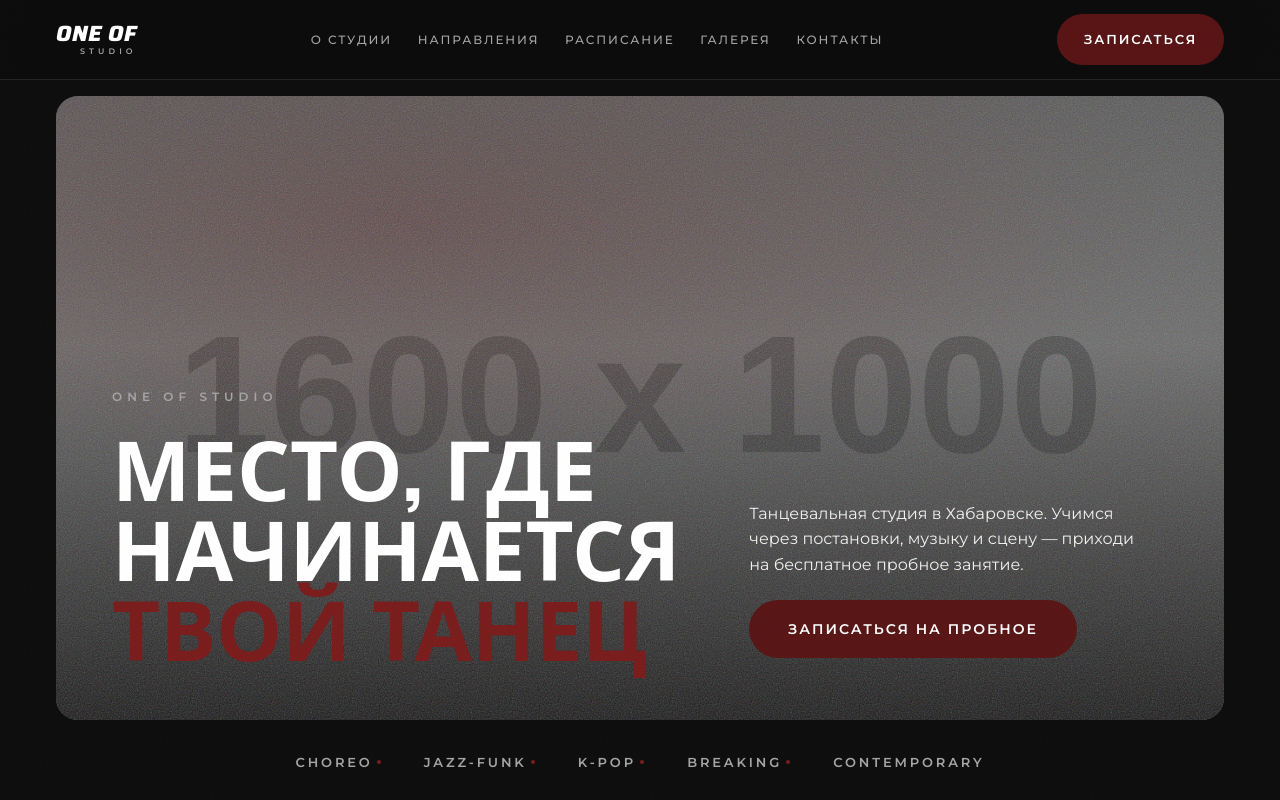
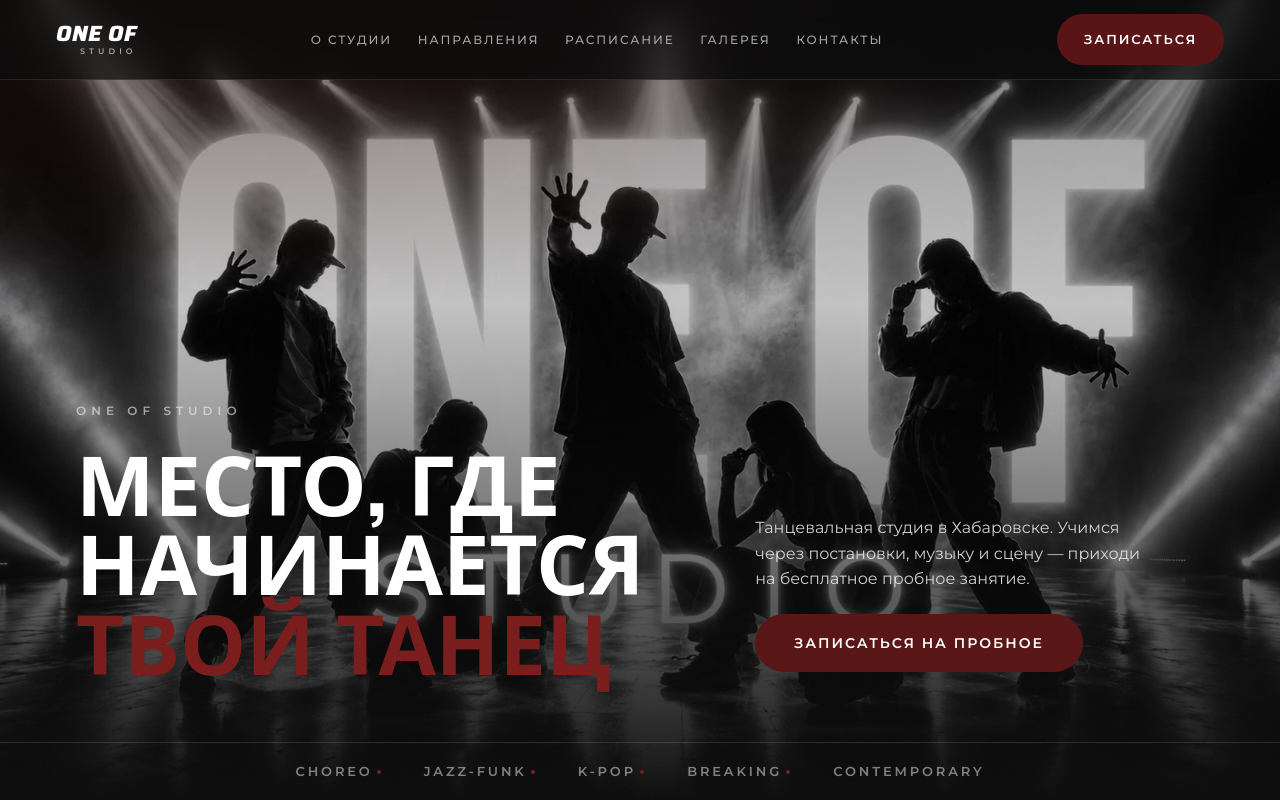
Before and after one commit to vladaizmailova070702-create/ONE-OF-CREW-site, a plain HTML site: page index.html in a window 1280 px wide. Shown: the top 800 px of the page. Drawn offline with nearby package versions, Linux system fonts and the light colour scheme; placeholder pictures from the web are drawn by us.

Commit message:
Hero: full-bleed redesign — real photo, no card, no grain, dark fade
- Replace placeholder with real Hero.png (1944KB → 99KB WebP)
- Remove rounded card wrapper and grain overlay
- Hero now covers 100svh edge-to-edge with natural colours (brightness 0.78, no grayscale)
- Overlay gradient fades to #0d0d0d at bottom — seamless blend into dark stats section
- Top dark band keeps fixed nav readable over the photo
- Style strip (Choreo · Jazz-Funk · …) moved inside hero above the dark fade
- Preload link updated to hero.webp

Co-Authored-By: Claude Sonnet 4.6 <noreply@anthropic.com>

```diff
--- a/index.html
+++ b/index.html
@@ -19,9 +19,7 @@
   <link rel="preconnect" href="https://fonts.gstatic.com" crossorigin />
   <link href="https://fonts.googleapis.com/css2?family=Montserrat:wght@400;500;600;700&family=Oswald:wght@500;600;700&family=Saira:ital,wdth,wght@0,125,700;0,125,800;1,125,700;1,125,800&display=swap" rel="stylesheet" />
 
-  <!-- Hero image preload -->
-  <!-- TODO: заменить на реальное hero-фото танцоров (тёмное, высокий контраст, ~1920px) -->
-  <link rel="preload" as="image" href="https://placehold.co/1600x1000/1a1a1a/1a1a1a.png?text=%20" />
+  <link rel="preload" as="image" href="assets/web/hero.webp" />
 
   <link rel="stylesheet" href="style.css" />
 
@@ -86,12 +84,9 @@
 
     <!-- ======================= 1. HERO ======================= -->
     <section class="hero" aria-labelledby="hero-title">
-      <div class="hero-card">
-        <!-- TODO: заменить на реальное тёмное фото танцоров с концертным светом -->
-        <img class="hero-bg" src="https://placehold.co/1600x1000/1a1a1a/1a1a1a.png?text=%20"
-             alt="" width="1600" height="1000" fetchpriority="high" />
+      <img class="hero-bg" src="assets/web/hero.webp"
+           alt="" width="1672" height="941" fetchpriority="high" />
       <div class="hero-overlay"></div>
-        <div class="grain" aria-hidden="true"></div>
 
       <div class="hero-content">
         <div class="hero-headline">
@@ -103,9 +98,8 @@
           <a href="#contacts" class="btn btn-accent btn-lg">Записаться на пробное</a>
         </div>
       </div>
-      </div>
 
-      <!-- Style strip -->
+      <!-- Style strip — inside hero, above the dark fade -->
       <ul class="hero-styles" aria-label="Направления студии">
         <li>Choreo</li>
         <li>Jazz-Funk</li>
--- a/style.css
+++ b/style.css
@@ -239,26 +239,25 @@ ul { margin: 0; padding: 0; list-style: none; }
 .mobile-menu .btn { align-self: flex-start; }
 
 /* ============================================================
-   1. HERO (rounded card)
+   1. HERO (full-bleed, no card, no grain)
    ============================================================ */
-.hero { padding: clamp(78px, 9vw, 96px) var(--pad) clamp(28px, 4vw, 44px); }
-.hero-card {
+.hero {
   position: relative;
-  max-width: var(--maxw);
-  margin: 0 auto;
-  border-radius: var(--radius-lg);
+  min-height: 100svh;
+  display: flex;
+  flex-direction: column;
+  justify-content: flex-end;
+  isolation: isolate;
   overflow: hidden;
-  min-height: min(78vh, 760px);
-  display: flex;
-  align-items: flex-end;
-  isolation: isolate;
 }
 .hero-bg {
   position: absolute;
   inset: 0;
   width: 100%; height: 100%;
   object-fit: cover;
-  filter: grayscale(1) contrast(1.05) brightness(0.6);
+  object-position: center 20%;
+  /* clean, natural colours — just slightly dim for text readability */
+  filter: brightness(0.78);
   z-index: 0;
 }
 .hero-overlay {
@@ -266,26 +265,28 @@ ul { margin: 0; padding: 0; list-style: none; }
   inset: 0;
   z-index: 1;
   background:
-    radial-gradient(110% 70% at 30% 20%, rgba(89, 21, 21, 0.3), transparent 60%),
-    linear-gradient(180deg, rgba(13, 13, 13, 0.35) 0%, rgba(13, 13, 13, 0.2) 40%, rgba(13, 13, 13, 0.92) 100%);
-}
-.grain {
-  position: absolute;
-  inset: 0;
-  z-index: 2;
-  pointer-events: none;
-  opacity: 0.62;
-  background-image: var(--noise);
+    /* subtle warm vignette at top-left for mood */
+    radial-gradient(100% 60% at 20% 0%, rgba(89, 21, 21, 0.22), transparent 65%),
+    /* top dark band so fixed nav stays readable */
+    linear-gradient(180deg,
+      rgba(13, 13, 13, 0.55) 0%,
+      rgba(13, 13, 13, 0.15) 18%,
+      transparent 38%,
+      rgba(13, 13, 13, 0.45) 68%,
+      #0d0d0d 100%
+    );
 }
 .hero-content {
   position: relative;
   z-index: 3;
   width: 100%;
+  max-width: var(--maxw);
+  margin: 0 auto;
   display: grid;
   grid-template-columns: 1.4fr 1fr;
   align-items: end;
   gap: clamp(24px, 4vw, 56px);
-  padding: clamp(28px, 5vw, 56px);
+  padding: clamp(100px, 12vw, 140px) var(--pad) clamp(52px, 5vw, 72px);
 }
 .hero-wordmark {
   display: block;
@@ -294,7 +295,7 @@ ul { margin: 0; padding: 0; list-style: none; }
   font-size: 12px;
   letter-spacing: 0.42em;
   text-transform: uppercase;
-  color: var(--text-secondary);
+  color: rgba(242, 242, 242, 0.6);
   margin-bottom: 18px;
 }
 .hero-content h1 {
@@ -306,16 +307,19 @@ ul { margin: 0; padding: 0; list-style: none; }
   color: var(--white);
 }
 .hero-aside { display: flex; flex-direction: column; align-items: flex-start; gap: 22px; padding-bottom: 6px; }
-.hero-aside p { color: var(--text-primary); font-size: 1rem; max-width: 38ch; }
+.hero-aside p { color: rgba(242, 242, 242, 0.85); font-size: 1rem; max-width: 38ch; }
 
+/* Style strip — sits inside hero just above the dark fade */
 .hero-styles {
+  position: relative;
+  z-index: 3;
   display: flex;
   flex-wrap: wrap;
   justify-content: center;
   gap: clamp(16px, 4vw, 52px);
-  max-width: var(--maxw);
-  margin: clamp(22px, 3vw, 32px) auto 0;
-  padding-inline: var(--pad);
+  width: 100%;
+  padding: 18px var(--pad);
+  border-top: 1px solid rgba(242, 242, 242, 0.12);
 }
 .hero-styles li {
   font-family: var(--font-body);
@@ -323,7 +327,7 @@ ul { margin: 0; padding: 0; list-style: none; }
   font-weight: 600;
   letter-spacing: 0.22em;
   text-transform: uppercase;
-  color: var(--text-secondary);
+  color: rgba(242, 242, 242, 0.5);
   position: relative;
 }
 .hero-styles li:not(:last-child)::after {
```
Also changed, not shown: assets/web/hero.webp (added). Lines whose indentation alone changed are shown as unchanged.
